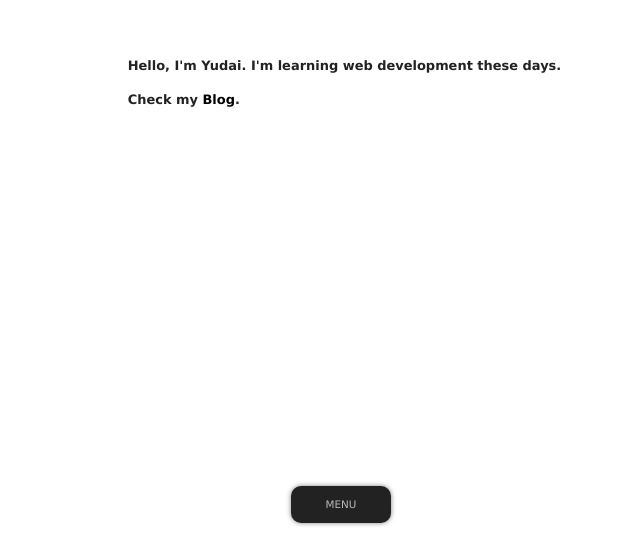
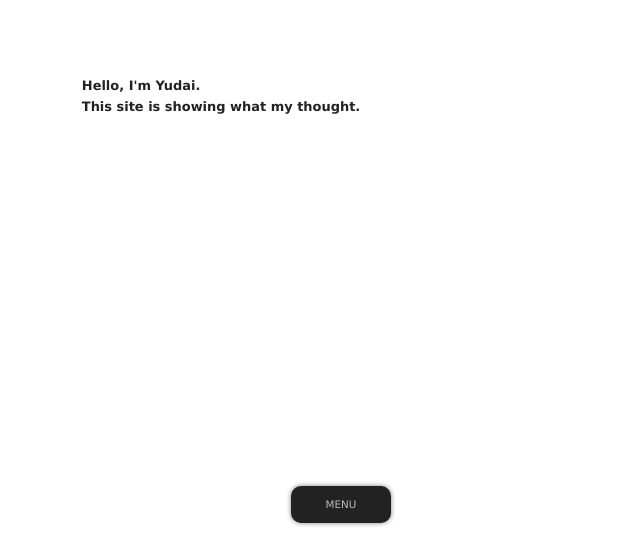
Before and after one commit to sanflog/yoakeNext, a Next.js app: page / in a window 1280 px wide. Shown: the part 257-800 px from the top of the page, without its empty margins (299-939 px from the left). Built offline with nearby package versions, Linux system fonts and the light colour scheme.

Commit message:
set_animation_to_toppage.

```diff
--- /dev/null
+++ b/lib/dropText.jsx
@@ -0,0 +1,7 @@
+export function dropText() {
+	if (typeof document !== 'undefined'){
+		if(document.documentElement.scrollTop > 100) {
+			document.getElementById(text1).className = 'dropText';
+		}
+	}
+}
--- a/pages/index.jsx
+++ b/pages/index.jsx
@@ -7,6 +7,7 @@ import utilStyles from '/styles/utils.module.css';
 import styles from './index.module.css';
 
 import { getSortedPostsData } from '/lib/posts';
+import { dropText } from '/lib/dropText';
 
 export async function getStaticProps() {
 	const allPostsData = getSortedPostsData();
@@ -24,19 +25,11 @@ export default function HomePage({ allPostsData }) {
 				<title>{siteTitle}</title>
 			</Head>
 
-			<section className={`
-				${styles.indexPage}
-				${utilStyles.width36emAndMarginAuto}
-			`}>
-				<div className={`
-					${styles.verticalCenter}
-					${utilStyles.padding20px}
-				`}>
-					<p>
-						<strong>Hello, I'm Yudai. I'm learning web development these days.</strong>
-					</p>
-					<p>
-						<strong>Check my <a href="/blog/blog">Blog</a>.</strong>
+			<section className={` ${styles.indexPage}	`}>
+				<div className={`	${styles.textCard} `}>
+					<p className={styles.centerText}>
+						<strong>Hello, I'm Yudai. <br />
+							This site is showing what my thought.</strong>
 					</p>
 				</div>
 				<BottomFloatMenu />
--- a/pages/index.module.css
+++ b/pages/index.module.css
@@ -1,3 +1,8 @@
+.indexPage {
+	margin: auto;
+	max-width: 40em;
+}
+
 .indexPage a {
 	text-decoration: none;
 }
@@ -6,8 +11,26 @@
 	text-decoration: underline;
 }
 
-.verticalCenter {
-	margin: 0 auto;
-	position: absolute;
-	top: 35%;
+.textCard {
+	box-sizing: border-box;
+	height: 100vh;
 }
+
+.centerText {
+	position: fixed;
+	top: 40%;
+	transition: translate(0, -50%);
+	opacity: 0;
+	animation-name: fadeIn;
+	animation-delay: 0.5s;
+	animation-duration: 2s;
+	animation-fill-mode: forwards;
+}
+
+@keyframes fadeIn {
+	0% {
+	}
+	100% {
+		opacity: 1;
+	}
+}
--- /dev/null
+++ b/posts/realized-importance-of-basic.md
@@ -0,0 +1,24 @@
+---
+title: Realized the importance of basic.
+date: '2023-02-04'
+---
+
+
+Hi, I'm **Yudai Sasaki**. This is first post.
+From today, I will write blog articles in **English** for increasing my own ability. I'm **studying English** these days.
+
+I would like to write about below things:
+
+- Anything I thought of.
+- Things happened when learning programing and English.
+- Anything.
+
+It is important for me to keep writing this blog.
+
+### MarkDown practice!
+
+Twitter: [@SasakiYudai0](https://twitter.com/SasakiYudai0)
+Github: [sanflog][1]
+Gmail: <documents.ys72@gmial.com>
+
+[1]: <https://github.com/sanflog/>
--- a/styles/utils.module.css
+++ b/styles/utils.module.css
@@ -130,7 +130,7 @@
  */
 
 .width36emAndMarginAuto {
-	max-width: 36em;
+	max-width: 40em;
 	margin-left: auto;
 	margin-right: auto;
 }
```
